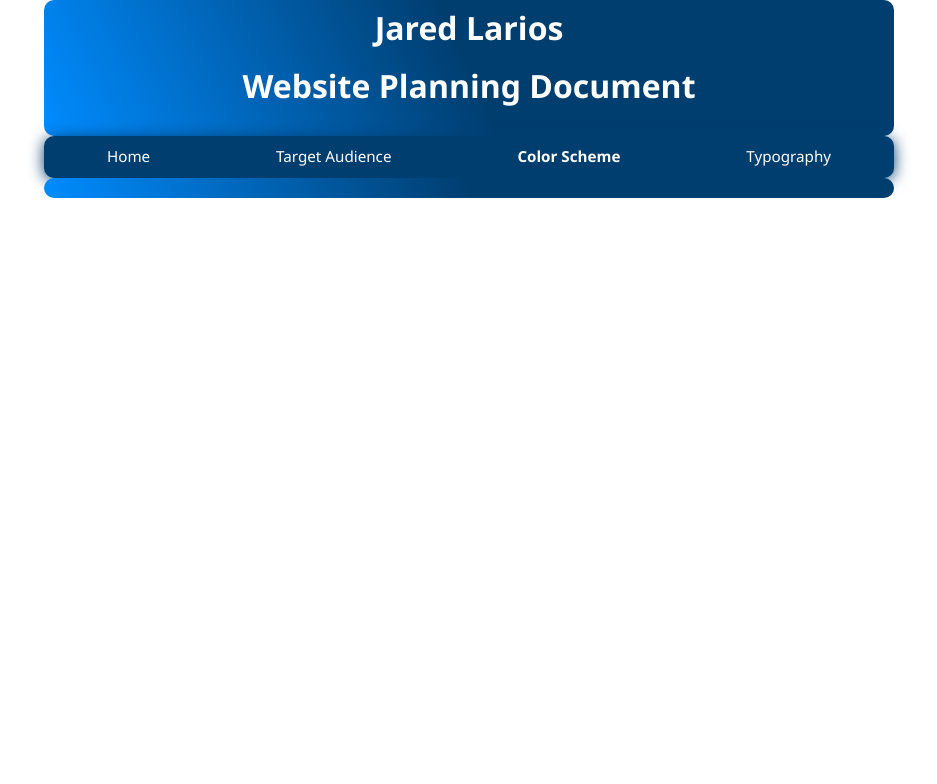
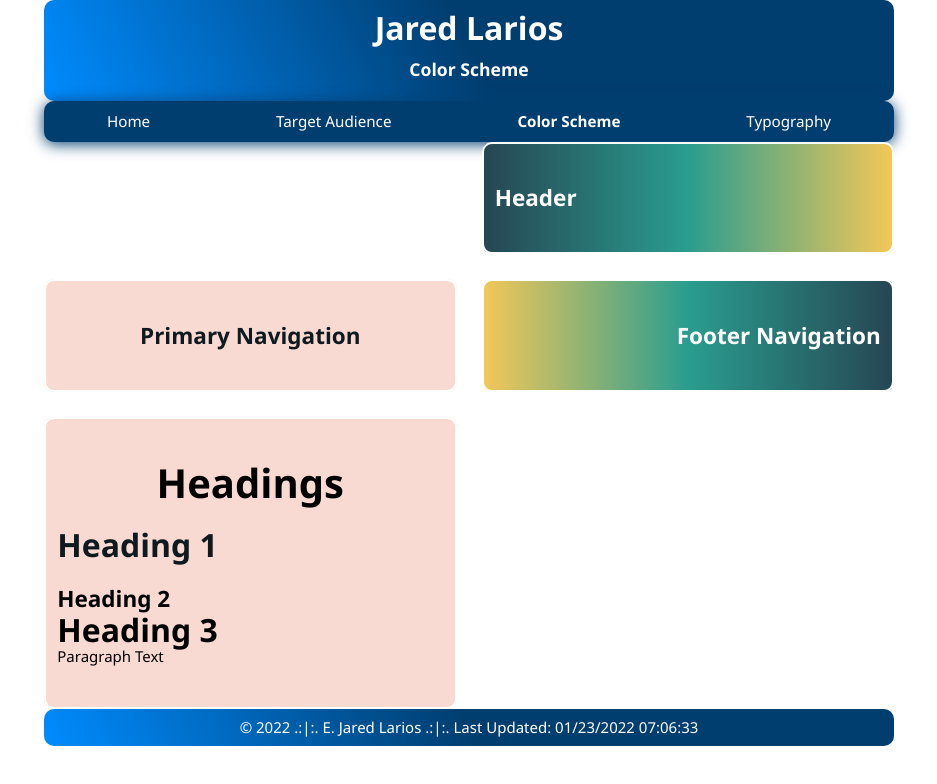
Before and after one commit to JaredLarios/wdd230, a plain HTML site: page lesson3/color/color-scheme.html in a window 1280 px wide. Shown: the whole page, without its empty margins (171-1108 px from the left). Drawn offline with nearby package versions, Linux system fonts and the light colour scheme; files that its build step writes are made by us from their sources.

Commit message:
feat: color

```diff
--- a/lesson3/color/color-scheme.html
+++ b/lesson3/color/color-scheme.html
@@ -15,7 +15,7 @@
     <body>
         <header>
             <h3>Jared Larios</h3>
-            <h1>Website Planning Document</h1>
+            <h1>Color Scheme</h1>
         </header>
         <nav>
             <ul>
@@ -26,9 +26,29 @@
             </ul>
         </nav>
         <main>
+            <fieldset class="sect1">
+                <h2>Header</h2>
+                <p></p>
+            </fieldset>
+            <fieldset class="sect2">
+                <h2>Primary Navigation</h2>
+                <p></p>
+            </fieldset>
+            <fieldset class="sect3">
+                <h2>Footer Navigation</h2>
+                <p></p>
+            </fieldset>
+            <fieldset class="sect4">
+                <h2 class="sample-heading">Headings</h2>
+                <h1>Heading 1</h1>
+                <h2>Heading 2</h2>
+                <h3>Heading 3</h3>
+                <p>Paragraph Text</p>
+            </fieldset>
         </main>
         <footer>
-            <p id="lastupdate"></p>
+            <p id="last-update"></p>
         </footer>
+        <script src="../js/script.js"></script>
     </body>
 </html>
--- /dev/null
+++ b/lesson3/color/css/small.css
@@ -0,0 +1,118 @@
+* {
+    margin: 0;
+    padding: 0;
+    box-sizing: border-box;
+}
+
+body {
+    font-size: 15px;
+    font-family: 'Segoe UI', Tahoma, Geneva, Verdana, sans-serif;
+}
+
+header,
+footer {
+    background: linear-gradient(65deg, #008cff, #003e70, #003e70);
+    display: flex;
+    flex-flow: column;
+    align-items: center;
+    justify-content: center;
+    padding: 10px;
+    color: white;
+}
+
+header,
+nav,
+main,
+footer{
+    max-width: 850px;
+    margin: 0 auto;
+    border-radius: 10px;
+}
+
+header h1,
+h3 {
+    font-size: 1.1rem;
+}
+
+nav {
+    background: #003e70;
+    text-align: center;
+    box-shadow: 0 2px 15px #003e70;
+}
+
+nav ul {
+    list-style-type: none;
+    margin: 0;
+    padding: 0;
+    overflow: hidden;
+}
+
+nav ul li a {
+	display: block;
+	color: #fff;
+	text-align: center;
+	padding: 0.75rem;
+	text-decoration: none;
+	font-size: 0.95rem;
+}
+
+nav a:hover {
+    background-color: #008cff;
+    color: black;
+}
+
+fieldset {
+    border: 2px solid white;
+    background-color: #80808028;
+    border-radius: 10px;
+    padding-top: 10%;
+    padding-bottom: 10%;
+}
+.sample-heading {
+    text-align: center;
+    font-size: 2.5rem;
+}
+
+fieldset:hover {
+    border-color: #003e70;
+    transition: 1.15s;
+}
+
+.sect1{
+    background: linear-gradient( 0.25turn,#264653, #2A9D8F, #f3c758);
+}
+.sect1 h2{
+    color: white;
+}
+
+.sect2 {
+    background-color: #e76f5142;
+}
+.sect2 h2 {
+    color: #0e1a1f;
+    text-align: center;
+}
+.sect3 {
+    background: linear-gradient(0.25turn, #f3c758, #2A9D8F, #264653);
+}
+.sect3 h2 {
+    color: white;
+    text-align: right;
+}
+.sect4 {
+    background-color: #e76f5142;
+}
+.sect4:hover {
+    background-color: #223e49;
+}
+.sect4:hover h1,
+.sect4:hover h2,
+.sect4:hover h3,
+.sect4:hover p {
+    color: #fdcbbe;
+    transition: 1.15s;
+}
+
+.sect4 h1{
+    color: #0e1a1f;
+}
```
